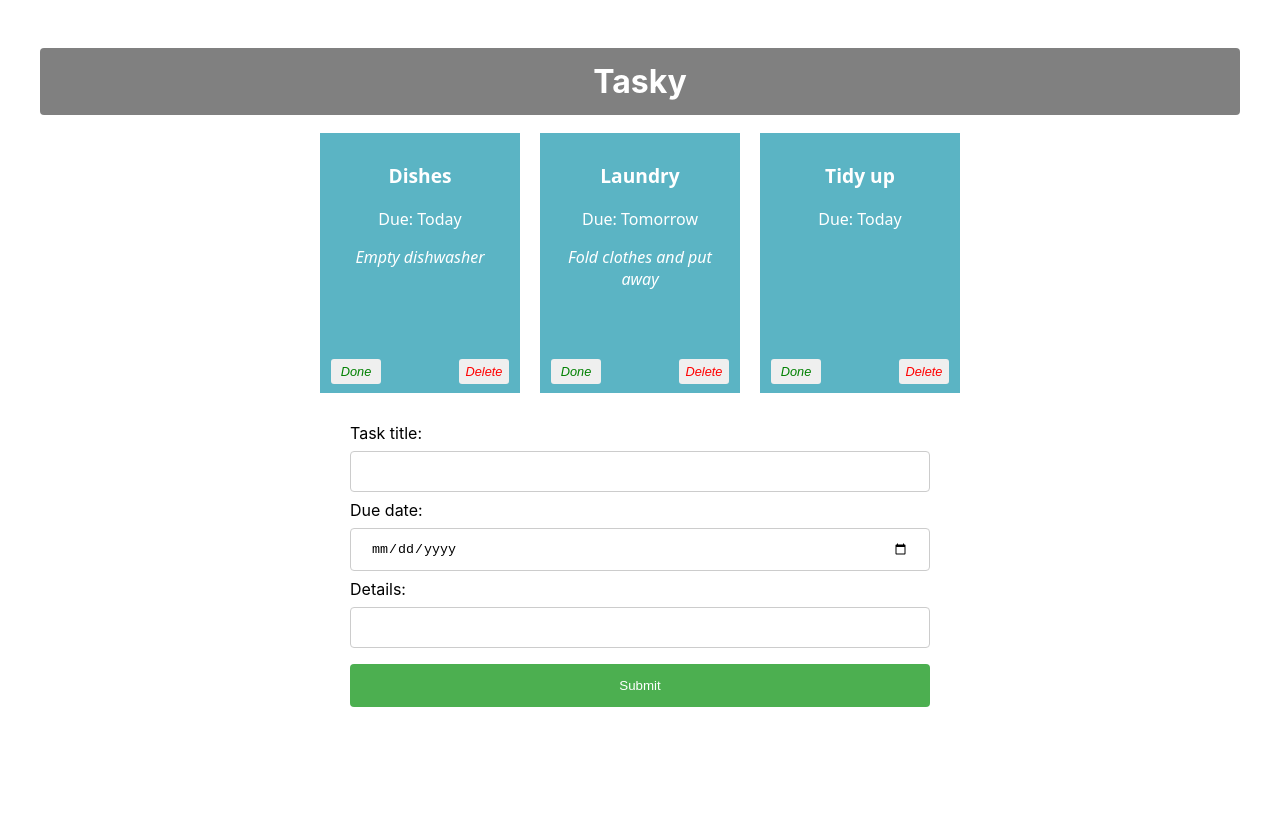
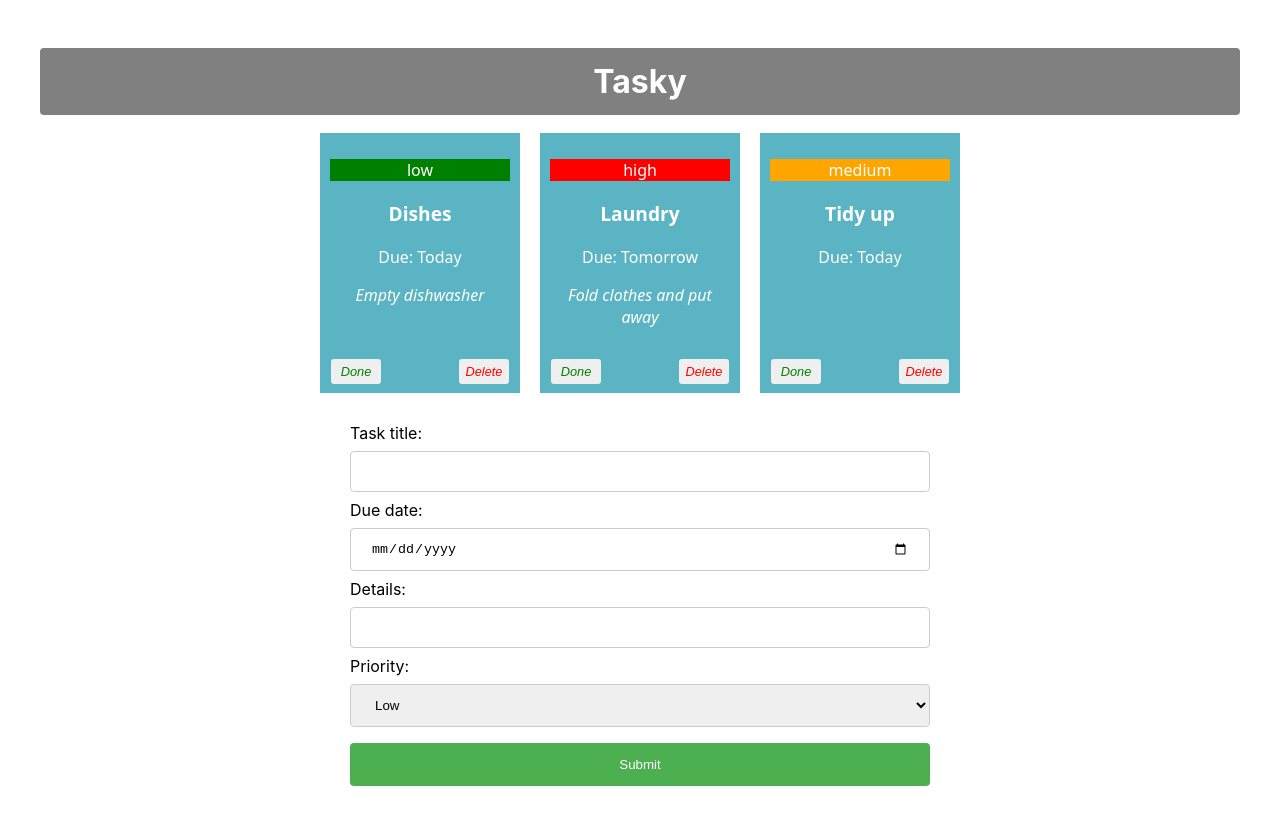
Before and after one commit to Zaradin/react-basics-labs, a React (Create React App) app in the folder tasky/: page / in a window 1280 px wide. Shown: the top 824 px of the page. Before the commit the page ends 800 px from the top, so only its background shows below. Built offline with nearby package versions, Linux system fonts and the light colour scheme.

Commit message:
Completed three labs for adding priority functionality

```diff
--- a/tasky/src/App.css
+++ b/tasky/src/App.css
@@ -86,3 +86,12 @@
   width: 50%;
   margin: auto;
 }
+select[name="priority"] {
+  width: 100%;
+  padding: 12px 20px;
+  margin: 8px 0;
+  display: inline-block;
+  border: 1px solid #ccc;
+  border-radius: 4px;
+  box-sizing: border-box;
+}
--- a/tasky/src/App.js
+++ b/tasky/src/App.js
@@ -7,16 +7,17 @@
 function App() {
   const [ taskState, setTaskState ] = useState({
     tasks: [
-      { id: 1, title:"Dishes", description: "Empty dishwasher", deadline: "Today", done: false },
-      { id: 2, title: "Laundry", description: "Fold clothes and put away", deadline: "Tomorrow", done: false },
-      { id: 3, title: "Tidy up", deadline: "Today", done: false}
+      { id: 1, title:"Dishes", description: "Empty dishwasher", deadline: "Today", priority: "low", done: false },
+      { id: 2, title: "Laundry", description: "Fold clothes and put away", deadline: "Tomorrow", priority: "high", done: false },
+      { id: 3, title: "Tidy up", deadline: "Today", priority: "medium", done: false}
     ]
   });
 
   const [ formState, setFormState ] = useState({
     title: "",
     description: "",
-    deadline: ""
+    deadline: "",
+    priority: "low",
   });
 
   const doneHandler = (taskIndex) => {
@@ -41,6 +42,8 @@
       case "description":
           form.description = event.target.value;
           break;
+      case "priority":
+          form.priority = event.target.value;
       case "deadline":
           form.deadline = event.target.value;
           break;
@@ -51,6 +54,7 @@
   }
 
   const formSubmitHandler = (event) => {
+    console.log(event)
     event.preventDefault();
 
     const tasks = [...taskState.tasks];
@@ -62,6 +66,7 @@
     setTaskState({tasks});
   }
 
+
 return (
     <div className="container">
       <h1>Tasky</h1>
@@ -70,6 +75,7 @@
           title={task.title}
           description={task.description}
           deadline={task.deadline}
+          priority={task.priority}
           key={task.id}
           done={task.done}
           markDone={() => doneHandler(index)}
--- a/tasky/src/components/Form.js
+++ b/tasky/src/components/Form.js
@@ -19,6 +19,14 @@
             Details:
             <input type="text" name="description" onChange={(event) => props.change(event)}/>
         </label>
+        <label>
+            Priority:
+            <select name="priority" id="priority" onChange={(event) => props.change(event)}>
+                <option value="low" >Low</option>
+                <option value="medium">Medium</option>
+                <option value="high">High</option>
+            </select>
+        </label>
         <input type="submit" value="Submit"/>
         </form>
     </div>
--- a/tasky/src/components/Task.js
+++ b/tasky/src/components/Task.js
@@ -3,6 +3,14 @@
 const Task = (props) => {
     return (
         <div className="card" style={{backgroundColor: props.done ? 'lightgrey' : '#5bb4c4'}}>
+            <p className="priority" style={{
+            backgroundColor:
+                props.priority === 'low' ? 'green' :
+                props.priority === 'medium' ? 'orange' :
+                'red'
+            }}>
+            {props.priority}
+            </p>
             <p className="title">{props.title}</p>
             <p>Due: {props.deadline}</p>
             <p>{props.children}</p>
```
